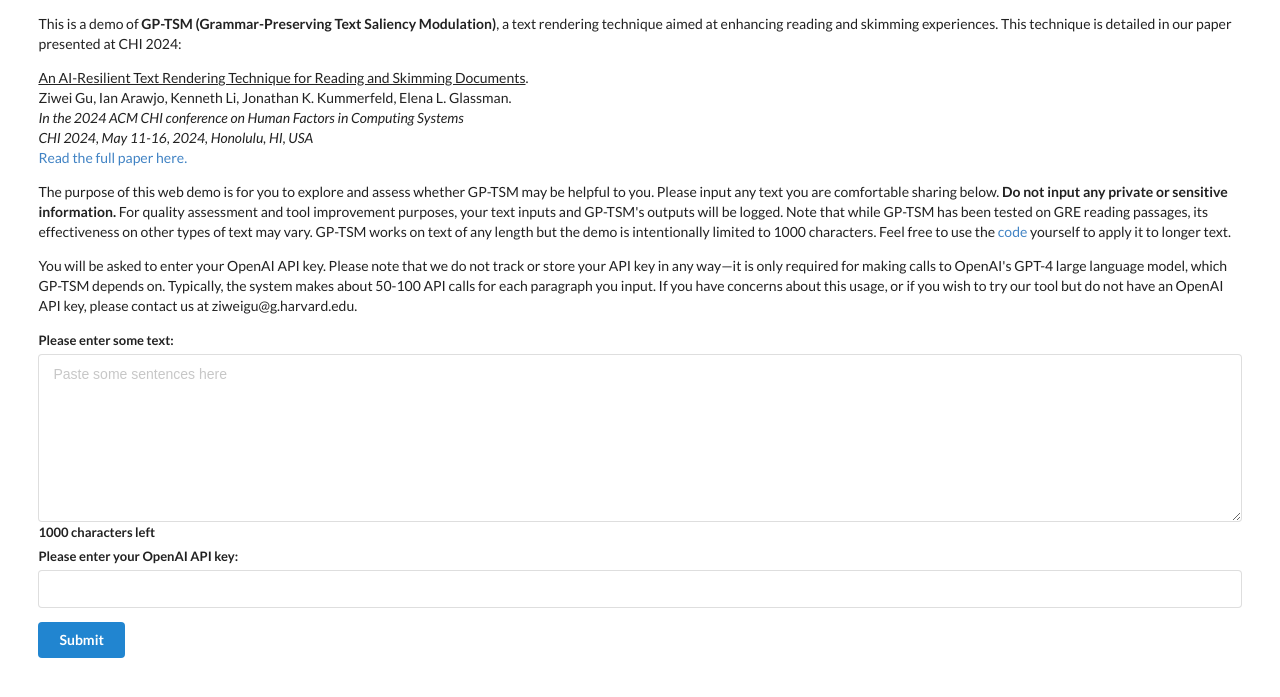
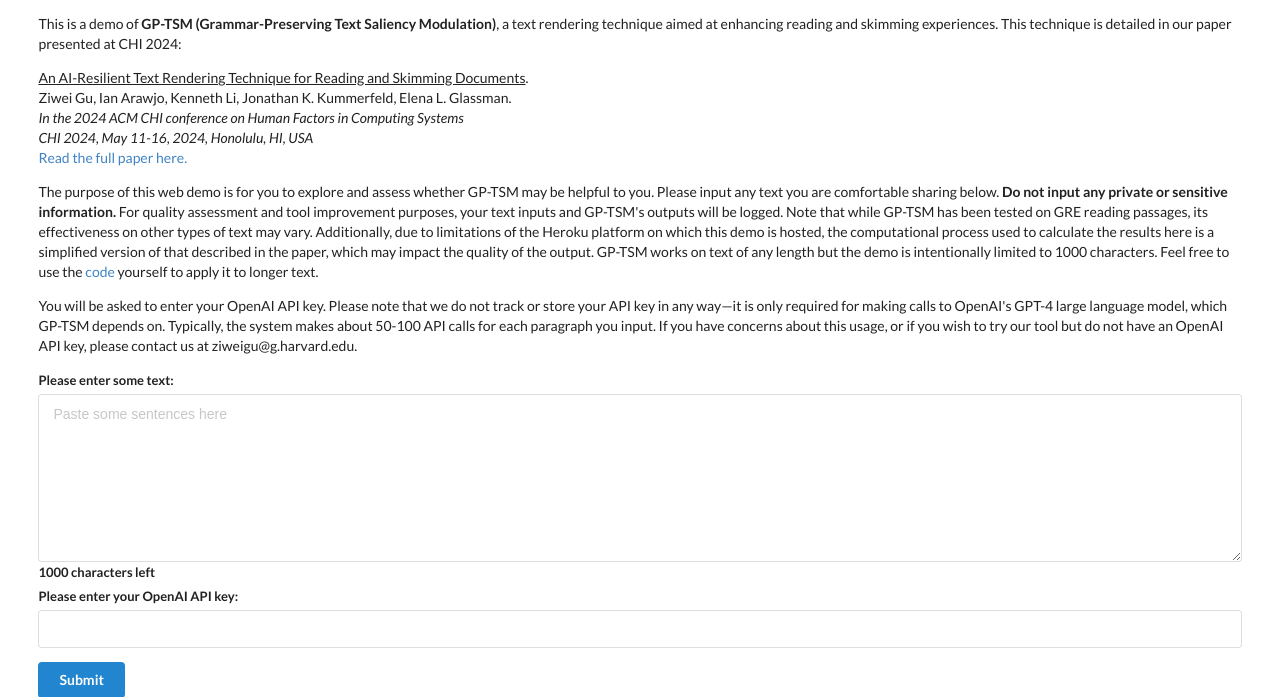
Before and after one commit to ZiweiGu/GP-TSM, a Flask app: page / in a window 1280 px wide. Shown: the part 52-749 px from the top of the page. Run offline with Flask 3, Linux system fonts and the light colour scheme; some libraries are stand-ins or nearby versions.

Commit message:
Add clarification

```diff
--- a/templates/automated.html
+++ b/templates/automated.html
@@ -106,8 +106,7 @@
 
     <p>This is a demo of <strong>GP-TSM (Grammar-Preserving Text Saliency Modulation)</strong>, a text rendering technique aimed at enhancing reading and skimming experiences. This technique is detailed in our paper presented at CHI 2024:</p>
     <p><u>An AI-Resilient Text Rendering Technique for Reading and Skimming Documents</u>.<br>Ziwei Gu, Ian Arawjo, Kenneth Li, Jonathan K. Kummerfeld, Elena L. Glassman. <br><em>In the 2024 ACM CHI conference on Human Factors in Computing Systems<br>CHI 2024, May 11-16, 2024, Honolulu, HI, USA</em> <br><a href="https://www.ziweigu.com/assets/data/gptsm.pdf">Read the full paper here.</a></p>
-    <p>The purpose of this web demo is for you to explore and assess whether GP-TSM may be helpful to you. Please input any text you are comfortable sharing below. <strong>Do not input any private or sensitive information.</strong> For quality assessment and tool improvement purposes, your text inputs and GP-TSM's outputs will be logged. Note that while GP-TSM has been tested on GRE reading passages, its effectiveness on other types of text may vary. GP-TSM works on text of any length but the demo is intentionally limited to 1000 characters. Feel free to use the <a href="https://github.com/ZiweiGu/GP-TSM">code</a> yourself to apply it to longer text.</p>
-
+    <p>The purpose of this web demo is for you to explore and assess whether GP-TSM may be helpful to you. Please input any text you are comfortable sharing below. <strong>Do not input any private or sensitive information.</strong> For quality assessment and tool improvement purposes, your text inputs and GP-TSM's outputs will be logged. Note that while GP-TSM has been tested on GRE reading passages, its effectiveness on other types of text may vary. Additionally, due to limitations of the Heroku platform on which this demo is hosted, the computational process used to calculate the results here is a simplified version of that described in the paper, which may impact the quality of the output. GP-TSM works on text of any length but the demo is intentionally limited to 1000 characters. Feel free to use the <a href="https://github.com/ZiweiGu/GP-TSM">code</a> yourself to apply it to longer text.</p>
     <p>You will be asked to enter your OpenAI API key. Please note that we do not track or store your API key in any way—it is only required for making calls to OpenAI's GPT-4 large language model, which GP-TSM depends on.
       Typically, the system makes about 50-100 API calls for each paragraph you input. If you have concerns about this usage, or if you wish to try our tool but do not have an OpenAI API key, please contact us at ziweigu@g.harvard.edu.
     </p>
```
